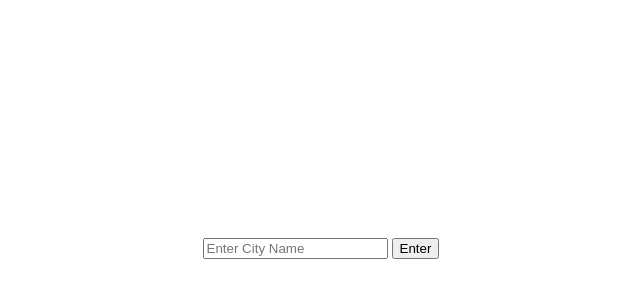
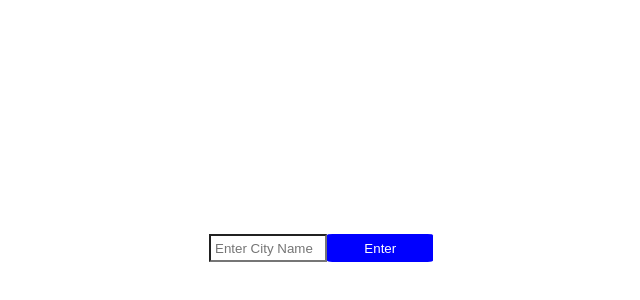
Before and after one commit to isaackelly0/weather-app, a plain HTML site: page index.html in a window 1280 px wide. Shown: the part 160-460 px from the top of the page, without its empty margins (319-959 px from the left). Drawn offline with Linux system fonts and the light colour scheme.

Commit message:
minor adjustments

```diff
--- a/style.css
+++ b/style.css
@@ -9,4 +9,26 @@ body {
 .display {
   align-self: center;
   background-color: white;
+  padding: 2%;
+  border-radius: 4%;
 }
+#searchbar {
+  display: flex;
+  width: 100%;
+}
+#input {
+  width: 50%;
+  border-radius: 0;
+  padding: 2%;
+}
+#searchbar button {
+  width: 50%;
+  border-radius: 5%;
+  background-color: blue;
+  border-style: hidden;
+  color: white;
+}
+#info {
+  display: flex;
+  justify-content: center;
+}
```
